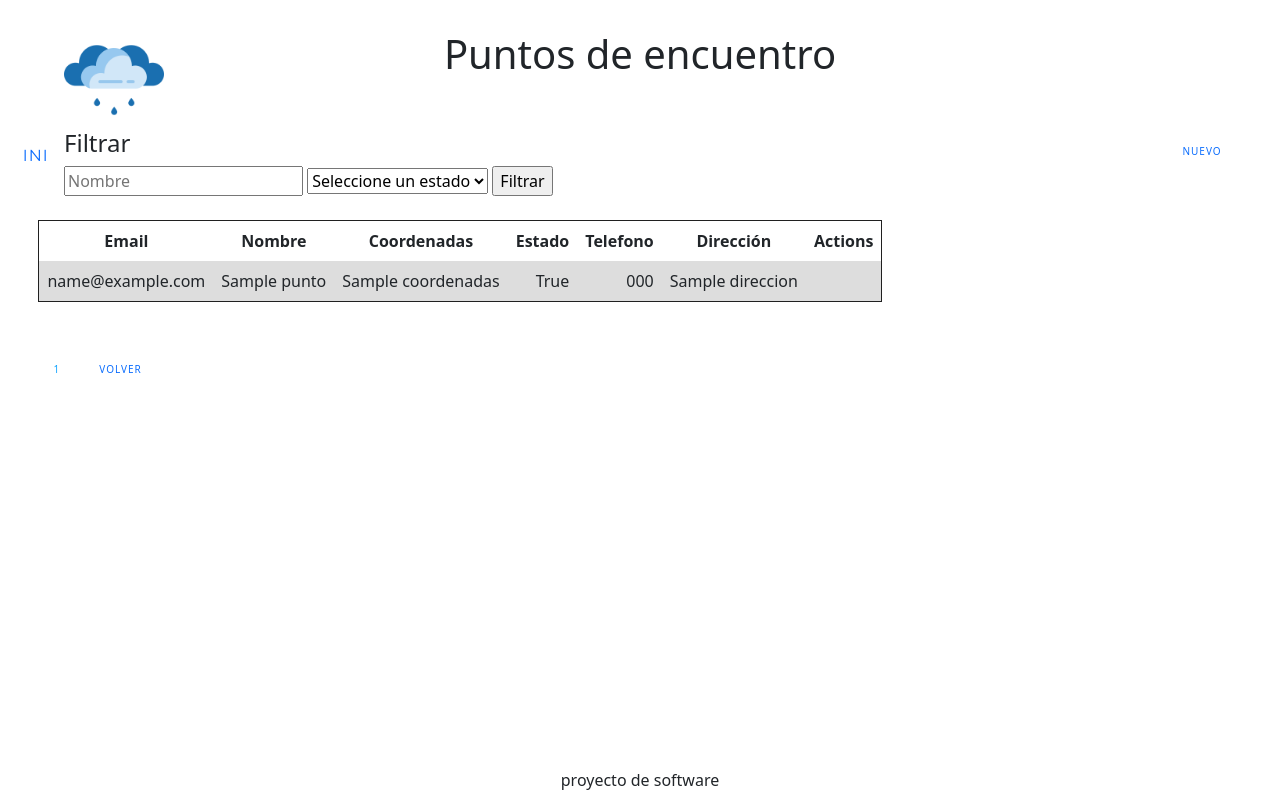
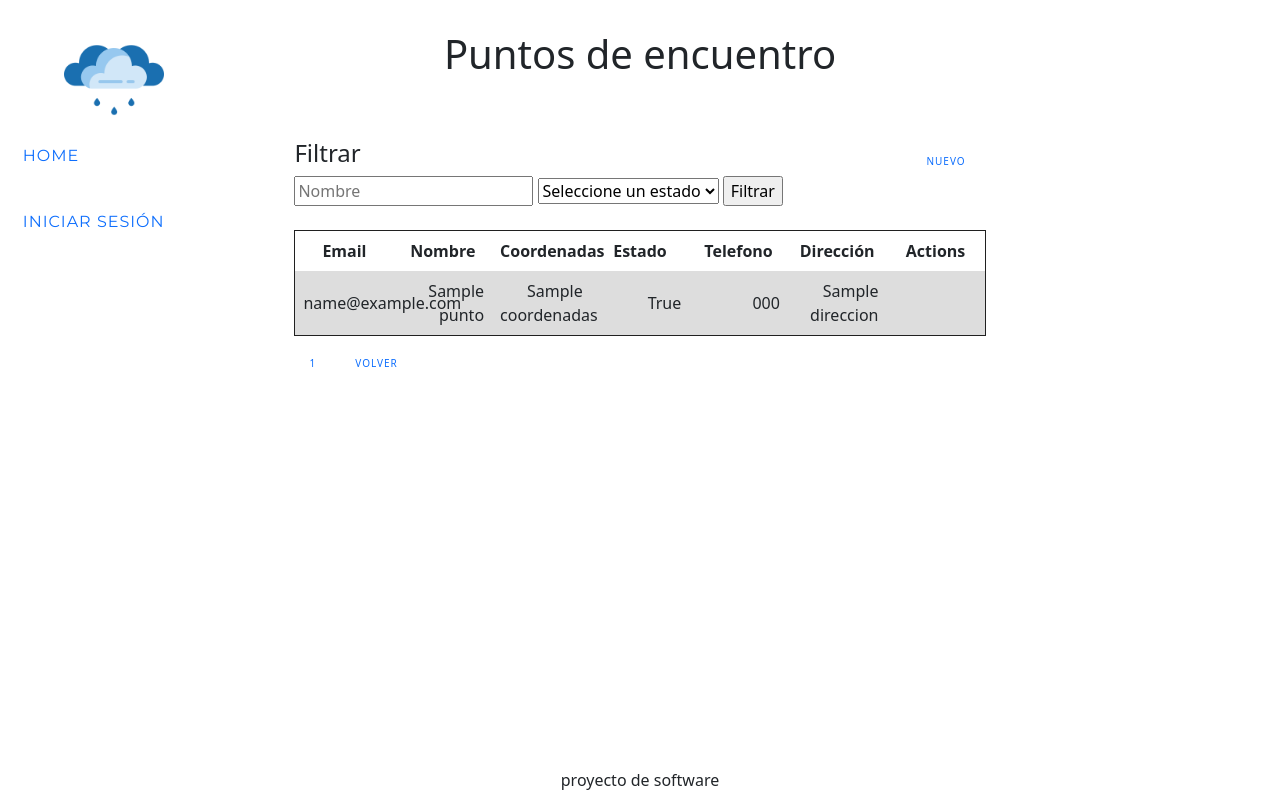
Before and after one commit to BautBodrone/ProyectoDeSoftware2021, a Python web app: template app/templates/puntosDeEncuentro/index.html in a window 1280 px wide. Run offline with Jinja, Linux system fonts and the light colour scheme; the template is opened without the code that fills it: most values are stand-ins (such as "Sample title", 1, 10 or a date in 2020).

Commit message:
layout refactorizado: navbar selected, tabla collapsed, layout en index con super(), etc

```diff
--- a/app/static/sidenavbar.js
+++ b/app/static/sidenavbar.js
@@ -3,12 +3,10 @@ function toggleNavbar() {
     if (mini) {
         console.log("opening sidebar");
         document.getElementById("navbar").style.width = "300px";
-        document.getElementById("content").style.marginLeft = "10%";
         this.mini = false;
     } else {
         console.log("closing sidebar");
-        document.getElementById("navbar").style.width = "5%";
-        document.getElementById("content").style.marginLeft = "5%";
+        document.getElementById("navbar").style.width = "15%";
         this.mini = true;
     }
 }
--- a/app/static/style.css
+++ b/app/static/style.css
@@ -55,10 +55,22 @@ a.link {
   margin-bottom: 5px;
   line-height: 1.5;
   text-decoration: none;
+  letter-spacing: 1px;
+
+}
+.usuario{
+  text-transform: uppercase;
+  font-size: 10px;
+  padding: 10px 15px;
+  border-radius: 0;
+  display: inline-block;
+  margin-right: 5px;
+  margin-bottom: 5px;
+  line-height: 1 ;
+  text-decoration: none;
   margin-top: 50px;
   letter-spacing: 1px;
 }
-
 a.page {
   pointer-events: none;
   cursor: default;
@@ -67,7 +79,7 @@ a.page {
 .navbar {
   font-family: 'Montserrat', sans-serif;
   float: left;
-  width: 5%;
+  width: 15%;
   padding-left: 1%;
   padding-top: 1%;
   padding-right: 1%;
@@ -98,23 +110,43 @@ a.page {
 
 .content {
   padding-top: 1%;
-  padding-right: 3%;
-  padding-left: 3%;
-  float: center;
-  margin: 0 auto;
-  width: 90%;
+    padding-right: 3%;
+    padding-left: 3%;
+    float: center;
+    margin: 10px auto;
+    width: 50%;
+    height: auto;
+}
+
+.content table, th,td, .content table button{
+
+  border-collapse: collapse;
+  table-layout:fixed;
+  width: 100%;
+
 }
 
 @media screen and (min-width: 768px) {
-  .content {
-    padding-top: 1%;
+  .content  {
+    height: auto;
     padding-right: 3%;
     padding-left: 3%;
     float: center;
-    margin: 0 auto;
-    width: 100%;
+    margin: 10px auto;
+    width: 60%;
+
   }
+
+  .content table button {
+    height: 40px;
+    width: 80px;
+    border-collapse: collapse;
+  }
+
+
 }
+
+
 
 table, td, th {
   border: 1px solid rgb(32, 32, 32);
@@ -129,7 +161,7 @@ table {
   min-width: 50%;
 }
 
-th {
+th , td{
   height: 1%;
 }
 
@@ -140,3 +172,9 @@ th {
 tr:nth-child(even) {
   background-color: #dddddd;
 }
+
+.paginado{
+  margin-top: 10px;
+  height:80px;
+
+}
--- a/app/templates/home.html
+++ b/app/templates/home.html
@@ -9,3 +9,7 @@
     <h1 id="header">Inicio</h1>
   </div>
 {% endblock %}
+{%block content%}
+<h3>Bienvenido! </h3>
+<p>En esta web usted podrá gestionar las zonas inundables de la ciudad de La Plata...</p>
+{%endblock%}
--- a/app/templates/layout.html
+++ b/app/templates/layout.html
@@ -6,7 +6,7 @@
     <link href="https://cdn.jsdelivr.net/npm/bootstrap@5.0.1/dist/css/bootstrap.min.css" rel="stylesheet" integrity="sha384-+0n0xVW2eSR5OomGNYDnhzAbDsOXxcvSN1TPprVMTNDbiYZCxYbOOl7+AMvyTG2x" crossorigin="anonymous">
     <script src="{{ url_for('static', filename='sidenavbar.js') }}"></script>
     <style>
-      body, #footer, a.navbar{
+      body, #footer, a.navbar, .usuario{
         background-color: {{ configurator().get_private_bg_color() }};
         color: {{ configurator().get_private_letters_color() }};
       }
@@ -14,17 +14,22 @@
         background-color: {{ configurator().get_private_accent_color() }};
         color: {{ configurator().get_private_letters_color() }};
       }
-      a.navbar.selected{
+      a.navbar.active{
         filter: brightness(1.5);
       }
       a.navbar:hover {
         filter: brightness(0.88);
       }
-      a.link.selected {
+      a.link.active {
         filter: brightness(1.5);
       }
-      @media (max-width: 768px){
+      @media (max-width: 768px, min-width:360){
           .navbar a{
+            display:hidden;
+          }
+      }
+      @chica (max-width:360){
+        .navbar a{
             display:hidden;
           }
       }
@@ -39,24 +44,39 @@
       {% block header %}
       <a href="{{ url_for('home') }}"><img src="/static/imgs/logo.png" alt="logo" width="100" style="position:absolute; left:5%;"></a>
       {% if is_authenticated(session) %}
-        <a class="link selected" href= "{{ url_for('user_edit', user_id = my_user(is_authenticated(session)).id ) }}" style="float:right;">{{ is_authenticated(session) }}</a>
+        <a class="usuario" href= "{{ url_for('user_edit', user_id = my_user(is_authenticated(session)).id ) }}" style="float:right;">{{ is_authenticated(session) }}</a>
       {% endif %}
       {% endblock %}
     </div>
 
     <div class="navbar" id="navbar" onmouseover="toggleNavbar()" onmouseout="toggleNavbar()">
     {% block navbar %}
+      <a href="/" class="navbar" id="home" >Home</a>
       {% if is_authenticated(session) %}
         <a href="{{ url_for('puntos_index') }}" class="navbar">Puntos de Encuentro</a>
-        <a href="{{ url_for('configuration_edit') }}" class="navbar">Configuracion</a>
+        <a href="{{ url_for('configuration_edit') }}" class="navbar" >Configuracion</a>
         {% if my_user(is_authenticated(session)).check_permiso(is_authenticated(session),'user_index') %}
-          <a href="{{ url_for('rol_index') }}" class="navbar">Roles</a>
-          <a href="{{ url_for('user_index') }}" class="navbar">Usuarios</a>
+          <a href="{{ url_for('rol_index') }}" class="navbar" >Roles</a>
+          <a href="{{ url_for('user_index') }}" class="navbar" >Usuarios</a>
         {% endif %}
         <a href="{{ url_for('auth_logout') }}" class="navbar">Cerrar sesión</a>
       {% else %}
         <a href="{{ url_for('auth_login') }}" class="navbar">Iniciar sesión</a>
       {% endif %}
+      <script type="text/javascript">
+         const currentLocation = location.href;
+         console.log(currentLocation)
+         const menuItem = document.querySelectorAll('a');
+         const menuLength = menuItem.length;
+         for (let i = 0 ; i< menuLength; i ++ ){
+
+           if (menuItem[i].href === currentLocation){
+             menuItem[i].classList.add("active")
+             console.log(menuItem[i])
+           }
+         }
+
+      </script>
     {% endblock %}
     </div>
     <div class="content" id="content">
--- a/app/templates/puntosDeEncuentro/index.html
+++ b/app/templates/puntosDeEncuentro/index.html
@@ -11,17 +11,7 @@
 {% endblock %}
 
 {% block navbar %}
-{% if is_authenticated(session) %}
-  <a href="{{ url_for('puntos_index') }}" class="navbar selected">Puntos de Encuentro</a>
-  <a href="{{ url_for('configuration_edit') }}" class="navbar">Configuracion</a>
-  {% if my_user(is_authenticated(session)).check_permiso(is_authenticated(session),'user_index') %}
-    <a href="{{ url_for('rol_index') }}" class="navbar">Roles</a>
-    <a href="{{ url_for('user_index') }}" class="navbar">Usuarios</a>
-    {% endif %}
-    <a href="{{ url_for('auth_logout') }}" class="navbar">Cerrar sesión</a>
-{% else %}
-  <a href="{{ url_for('auth_login') }}" class="navbar">Iniciar sesión</a>
-{% endif %}
+{{ super() }}
 {% endblock %}
 
 {% block content %}
@@ -73,7 +63,7 @@
   </table>
 
 
-
+<div class="paginado">
   {% if puntos.has_prev %}
   <a class="link" href="{{ url_for('puntos_index', page_num=puntos.prev_num,) }}">Anterior</a>
   {% endif %}
@@ -92,4 +82,6 @@
 
 
   <a href="{{ url_for('home') }}" class="link">Volver</a>
+
+  </div>
 {% endblock %}
```
Also changed, not shown: app/models/puntos.py (+6 -6 lines), app/models/user.py (+4 -4 lines), app/templates/config/edit.html (+1 -11 lines), app/templates/rol/index.html (+1 -11 lines), app/templates/user/index.html (+1 -11 lines).
